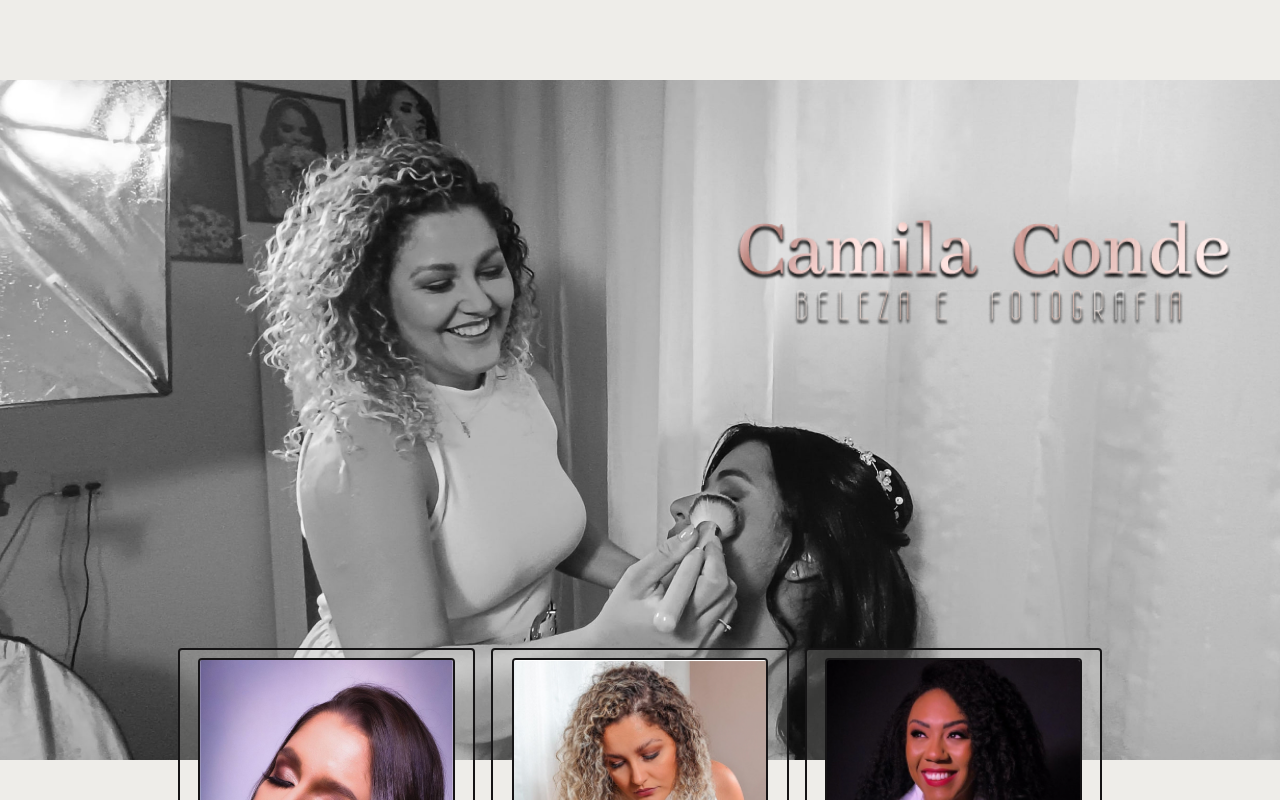
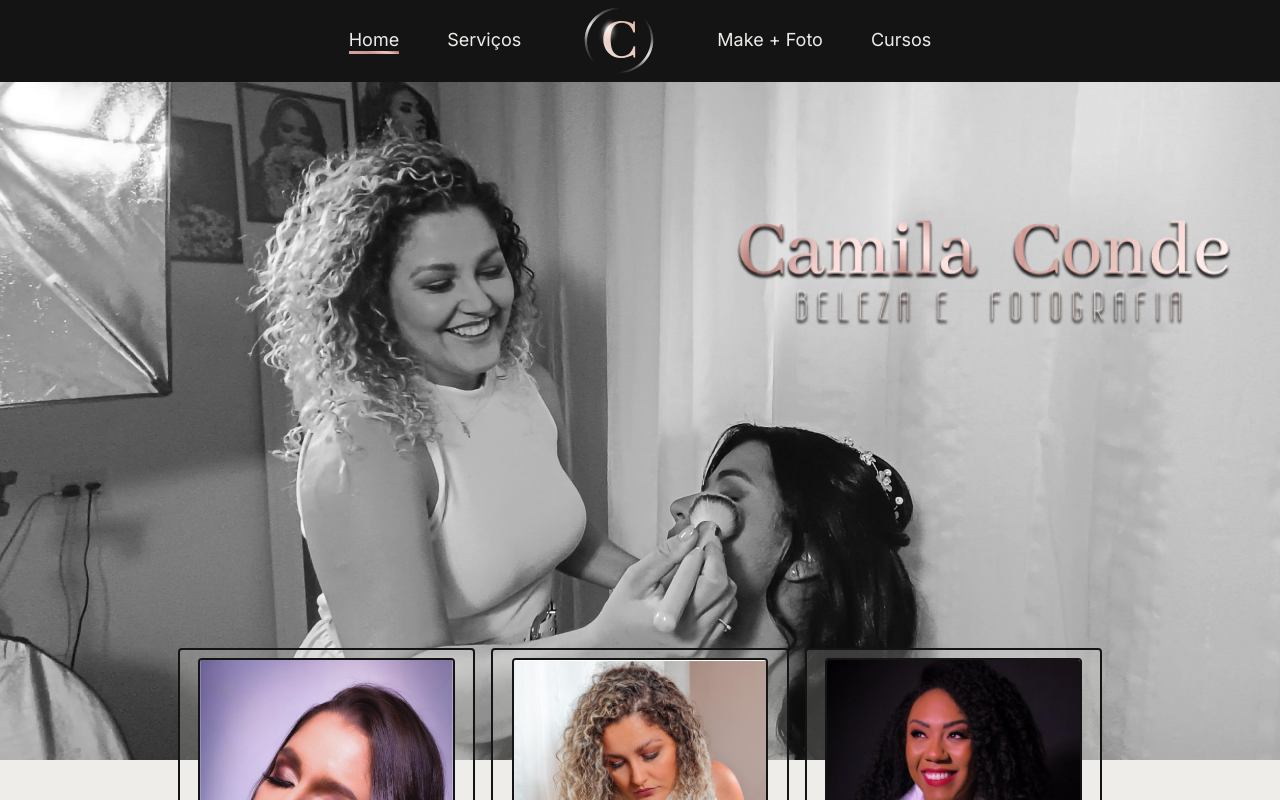
Before and after one commit to carolineconte/studioCamilaConde, a Next.js app: page / in a window 1280 px wide. Shown: the top 800 px of the page. Built offline with nearby package versions, Linux system fonts and the light colour scheme.

Commit message:
performace

```diff
--- a/src/app/layout.tsx
+++ b/src/app/layout.tsx
@@ -36,7 +36,7 @@
     <html lang="en" className="bg-primaryWhite">
       <body className={cn("min-h-screen bg-background font-sans antialiased", fontSans.variable) }>
         {/* <WhatsBtn /> */}
-        {/* <Navbar /> */}
+        <Navbar />
         {children}
         <Footer />
       </body>
--- a/src/app/page.tsx
+++ b/src/app/page.tsx
@@ -6,7 +6,7 @@
 import Carrossel from "@/components/layout/Carrossel";
 import Hero from "@/components/layout/Hero";
 import Review from "@/components/layout/Review";
-import Logo from "./efeito/page";
+import Logo from "@/components/layout/Logo";
 
 export default function Home() {
 
--- a/src/components/Card.tsx
+++ b/src/components/Card.tsx
@@ -14,7 +14,7 @@
 
       <Image className="max-[376px]:hidden border-2 border-primaryBlack rounded w-[40%] object-cover object-center
       md:w-[90%] md:h-[30vh] lg:h-[45vh] lg:object-top"
-        src={imageUrl} width={100} height={100} alt={alt}
+        src={imageUrl} width={90} height={90} alt={alt} priority={true}  loading="eager"
       />
 
       <div className="max-[376px]:justify-between max-[376px]:pt-0 flex flex-col gap-2 justify-around pt-3 md:grow md:pt-1">
--- a/src/components/layout/About.tsx
+++ b/src/components/layout/About.tsx
@@ -8,7 +8,7 @@
       <SectionTitle sectionTitle={'Quem sou eu?'} />
       <div className="bg-[url('/aboutMobile.jpg')] bg-primaryBlack h-[40vh] bg-center bg-no-repeat rounded-lg mt-3 relative
       md:flex md:px-3 md:bg-none md:bg-transparent md:justify-between xl:h-[60vh] gap-6">
-        <Image className="hidden object-cover object-top md:block xl:w-5/12 h-full md:rounded-lg" src='/aboutDesktop.jpg' height={500} width={500} alt="" />
+        <Image className="hidden object-cover object-top md:block xl:w-5/12 h-full md:rounded-lg" src='/aboutDesktop.jpg' height={90} width={200} alt="" />
         <div>
           <p className="text-white text-[1.1rem] text-center px-6 absolute bottom-2 text-md	font-['Tenor_Sans']
           md:bg-primaryBlack md:w-full md:h-full md:static md:p-6 md:rounded-lg">
--- a/src/components/layout/Cta.tsx
+++ b/src/components/layout/Cta.tsx
@@ -8,7 +8,7 @@
 function Cta({ title, text }: Props) {
   return (
     <section className="bg-primaryBlack text-primaryWhite flex text-center lg:w-[80%] mx-auto">
-      <Image width={500} height={500} src={'/imgCta.jpg'} alt=""
+      <Image width={500} height={500} src={'/imgCta.jpg'} alt="" priority={false}
         className="hidden md:block w-[60%]"
       />
       <div className="flex flex-col gap-5 justify-between p-5 md:py-12 lg:p-16">
--- a/src/components/layout/Hero.tsx
+++ b/src/components/layout/Hero.tsx
@@ -3,11 +3,11 @@
 function Hero() {
   return (
     <section className="pt-14 w-full relative bg-primaryBlack pb-6 md:bg-transparent md:pt-10">
-      <Image src="/fotoHero.jpg" width={1500} height={1000    }
+      <Image src="/fotoHero.jpg" width={1000} height={1000} priority={true}  loading="eager"
         alt="Foto perfil Camila"
         className="w-full object-cover xl:h-[90vh] md:pt-10"
         />
-        <Image src="/testeLogo.png" width={500} height={500}
+        <Image src="/testeLogo.png" width={500} height={500} priority={true}  loading="eager"
           alt="Logo Studio Camila"
           className="w-3/4 m-auto p-2 md:absolute
           md:w-[40%] md:right-10 md:top-[25%]" />
--- a/src/app/efeito/page.tsx
+++ b/src/components/layout/Logo.tsx
@@ -1,6 +1,7 @@
 'use client'
 import { useState, useEffect } from "react";
 import { motion } from "framer-motion";
+import Image from "next/image";
 
 // Componente de Logo
 const Logo = ({ onLoad } : any) => {
@@ -22,9 +23,9 @@
       initial={{ opacity: 1 }} // Opacidade inicial da logo
       animate={{ opacity: isVisible ? 1 : 0 }} // Animação para remover a logo (desvanecer)
       transition={{ duration: 0.5 }} // Duração da animação
-    className="fixed left-0 right-0 top-0 bottom-0 bg-primaryBlack"
+    className="fixed pt-12 left-0 right-0 top-0 bottom-0 bg-primaryBlack flex justify-center items-center"
     >
-      <img className="w-[90%] h-[90%] animate-pulse" src="/logo.svg" alt="Logo" />
+      <Image width={90} height={90} className="w-[80%] h-[80%] animate-pulse" src="/logo.svg" alt="Logo" />
     </motion.div>
   );
 };
```
